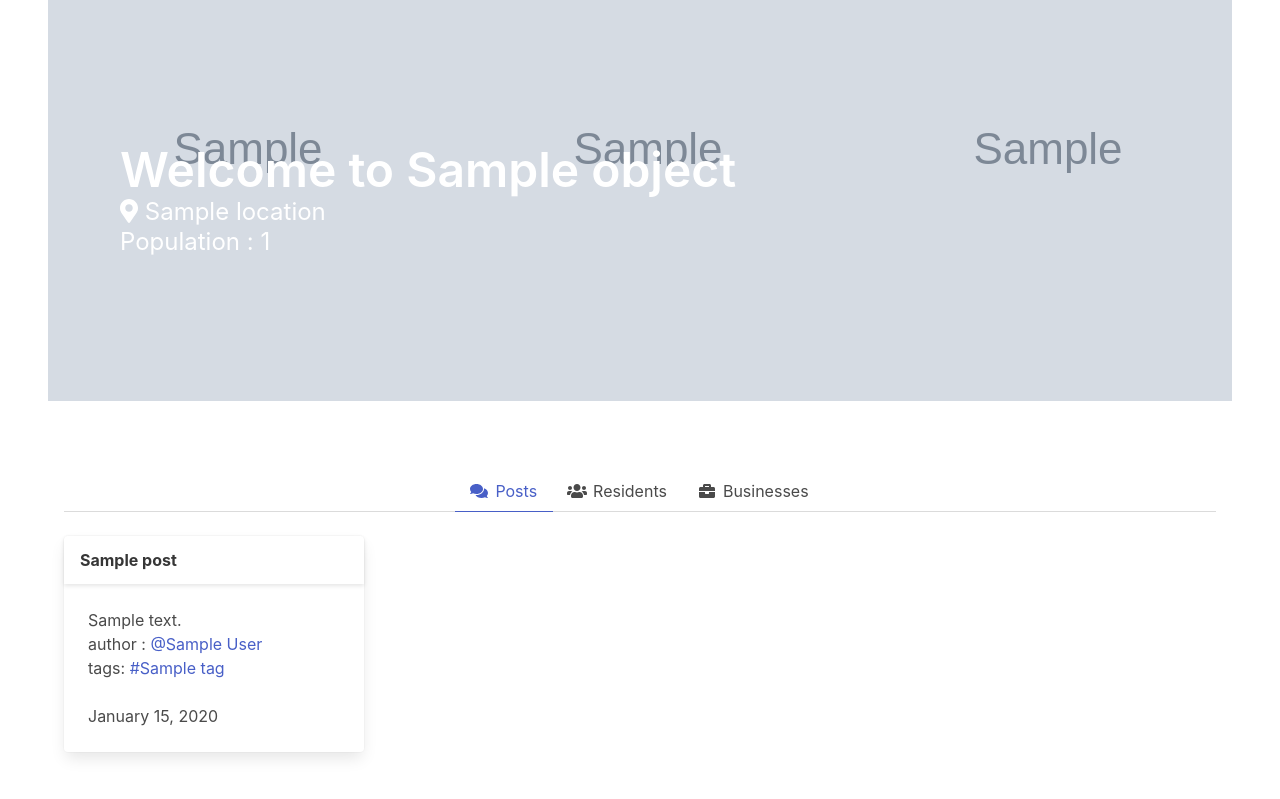
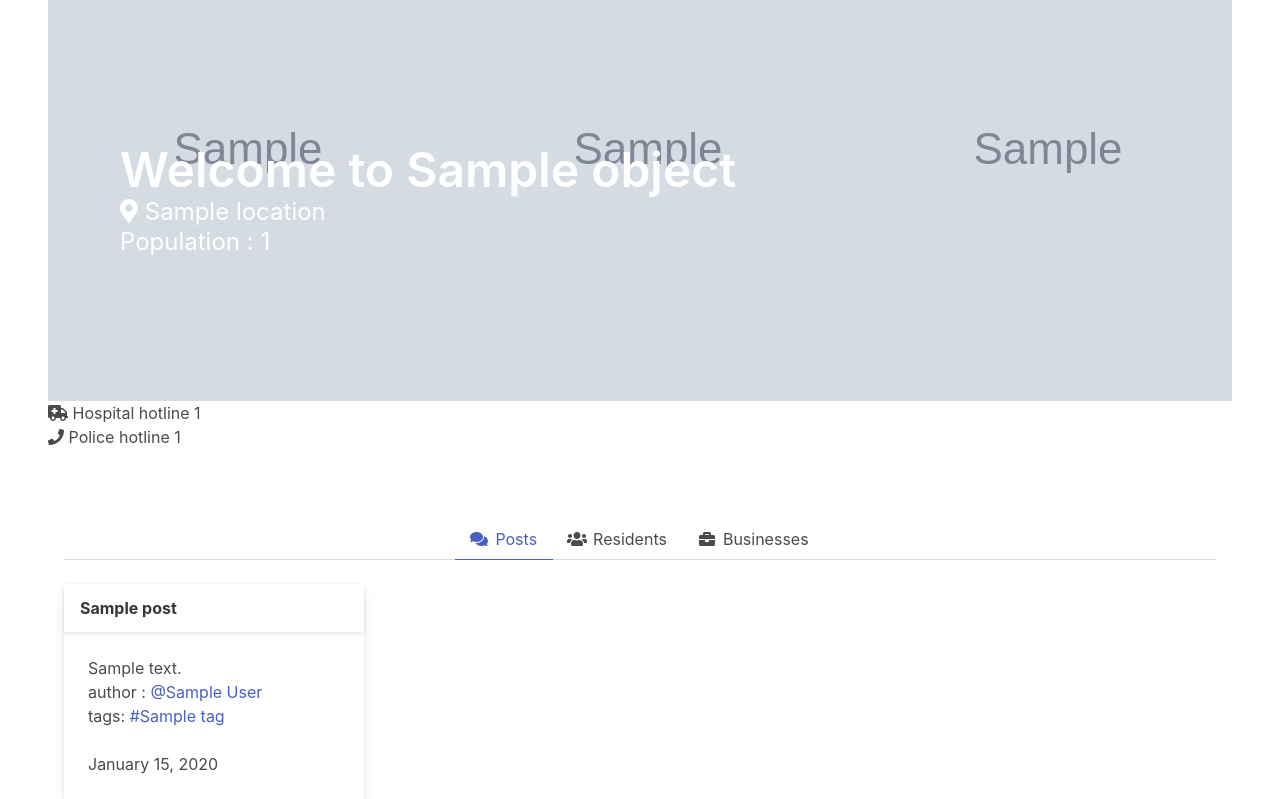
Before and after one commit to Mutembeijoe/hood_yetu, a Django app: template templates/neighbourhood.html in a window 1280 px wide. Shown: the part 105-904 px from the top of the page. Before the commit the page ends 863 px from the top, so only its background shows below. Run offline with Django 3.2, Linux system fonts and the light colour scheme; the template is opened without the code that fills it: most values are stand-ins (such as "Sample title", 1, 10 or a date in 2020); grey boxes marked "Sample" are stand-in pictures; data that the repository does not hold is empty; some libraries are stand-ins or nearby versions.

Commit message:
adds police and hospital hotlines to neighbourhood page

```diff
--- a/templates/neighbourhood.html
+++ b/templates/neighbourhood.html
@@ -19,6 +19,20 @@
             </div>
         </div>
     </section>
+    <div>
+        <span><i class="fas fa-ambulance"></i> Hospital hotline
+            {% for num in object.hospital_hotline %}
+            <span>{{num}} </span>
+            {% endfor %}
+        </span>
+    </div>
+    <div>
+        <span><i class="fas fa-phone"></i> Police hotline
+            {% for num in object.police_hotline %}
+            <span>{{num}} </span>
+            {% endfor %}
+        </span>
+    </div>
     <div class="mytabs container" style='margin-top: 70px;'>
         <div class="tabs is-centered" id="tab_header">
             <ul>
```
